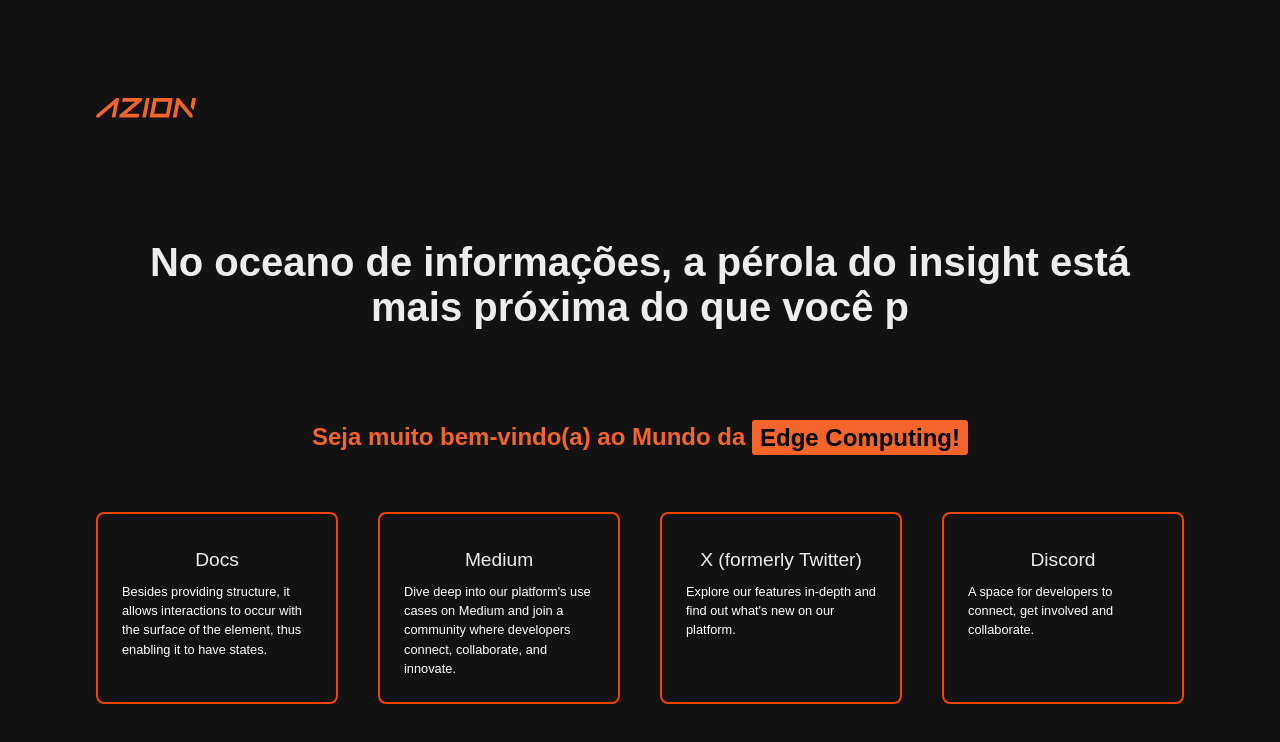
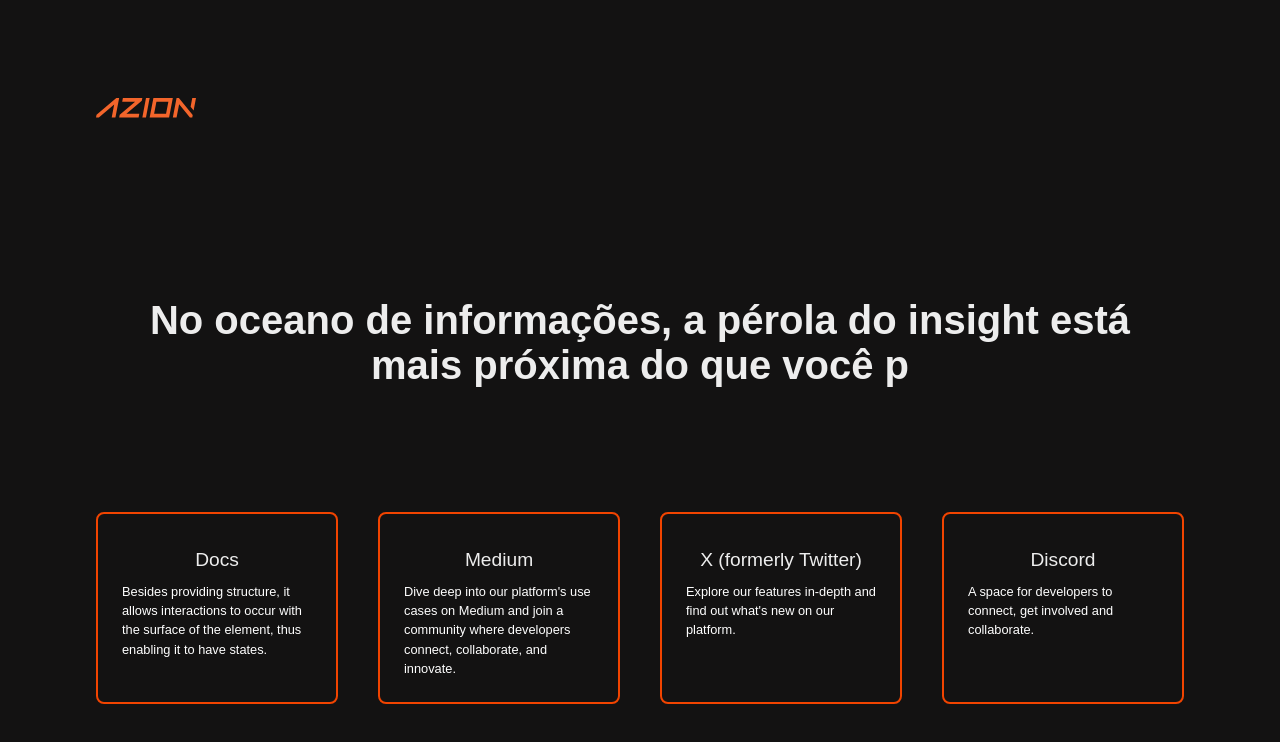
Before and after one commit to douglassouza-src/Exemplo-RocketSeat, a React (Create React App) app: page / in a window 1280 px wide. Shown: the top 742 px of the page. Built offline with nearby package versions, Linux system fonts and the light colour scheme.

Commit message:
alter: componentization JSX

```diff
--- /dev/null
+++ b/src/App.jsx
@@ -0,0 +1,17 @@
+import React from 'react';
+import './assets/main.css';
+import Header from './Header.jsx';
+import Content from './Content.jsx';
+import Footer from './Footer.jsx';
+
+function App() {
+  return (
+    <section>
+      <Header />
+      <Content />
+      <Footer />
+    </section>
+  );
+}
+
+export default App;
--- /dev/null
+++ b/src/Content.jsx
@@ -0,0 +1,30 @@
+import React, { useState, useEffect } from 'react';
+
+function Content() {
+  const [typedText, setTypedText] = useState('');
+  const finalText = "No oceano de informações, a pérola do insight está mais próxima do que você pensa.";
+
+  useEffect(() => {
+    let currentIndex = 0;
+    const interval = setInterval(() => {
+      if (currentIndex <= finalText.length) {
+        setTypedText(finalText.slice(0, currentIndex));
+        currentIndex++;
+      } else {
+        clearInterval(interval);
+      }
+    }, 70);
+
+    return () => {
+      clearInterval(interval);
+    };
+  }, []);
+
+  return (
+    <div className="content">
+      <h1>{typedText}</h1>
+    </div>
+  );
+}
+
+export default Content;
--- a/src/App.js
+++ b/src/Footer.jsx
@@ -1,40 +1,8 @@
-import React, { useState, useEffect } from 'react';
-import './assets/main.css';
-import azionLogo from './assets/azion.svg';
+import React from 'react';
 
-function App() {
-  const [typedText, setTypedText] = useState('');
-  const finalText = "No oceano de informações, a pérola do insight está mais próxima do que você pensa.";
-
-  useEffect(() => {
-    let currentIndex = 0;
-    const interval = setInterval(() => {
-      if (currentIndex <= finalText.length) {
-        setTypedText(finalText.slice(0, currentIndex));
-        currentIndex++;
-      } else {
-        clearInterval(interval);
-      }
-    }, 70);
-
-    return () => {
-      clearInterval(interval);
-    };
-  }, []);
-
+function Footer() {
   return (
-    <section>
-      <div className="header">
-        <img src={azionLogo} alt="logo Azion" width="100" height="24" className="logo-left" />
-      </div>
-      <div className="content">
-        <h1>{typedText}</h1>
-      </div>
-      <div>
-        <h3>Seja muito bem-vindo(a) ao Mundo da </h3>
-      </div>
-
-      <div className="footer">
+<div className="footer">
         <a href="https://www.azion.com/en/documentation/" target="_blank" rel="noreferrer">
           <h1>Docs</h1>
           <p>
@@ -62,8 +30,7 @@
           </div>
         </a>
       </div>
-    </section>
-  );
-}
 
-export default App;
+  )}
+
+export default Footer;
--- /dev/null
+++ b/src/Header.jsx
@@ -0,0 +1,12 @@
+import React from 'react';
+import azionLogo from './assets/azion.svg';
+
+function Header() {
+  return (
+    <div className="header">
+      <img src={azionLogo} alt="logo Azion" width="100" height="24" className="logo-left" />
+    </div>
+  );
+}
+
+export default Header;
```
Also changed, not shown: src/index.jsx (renamed from src/index.js).
